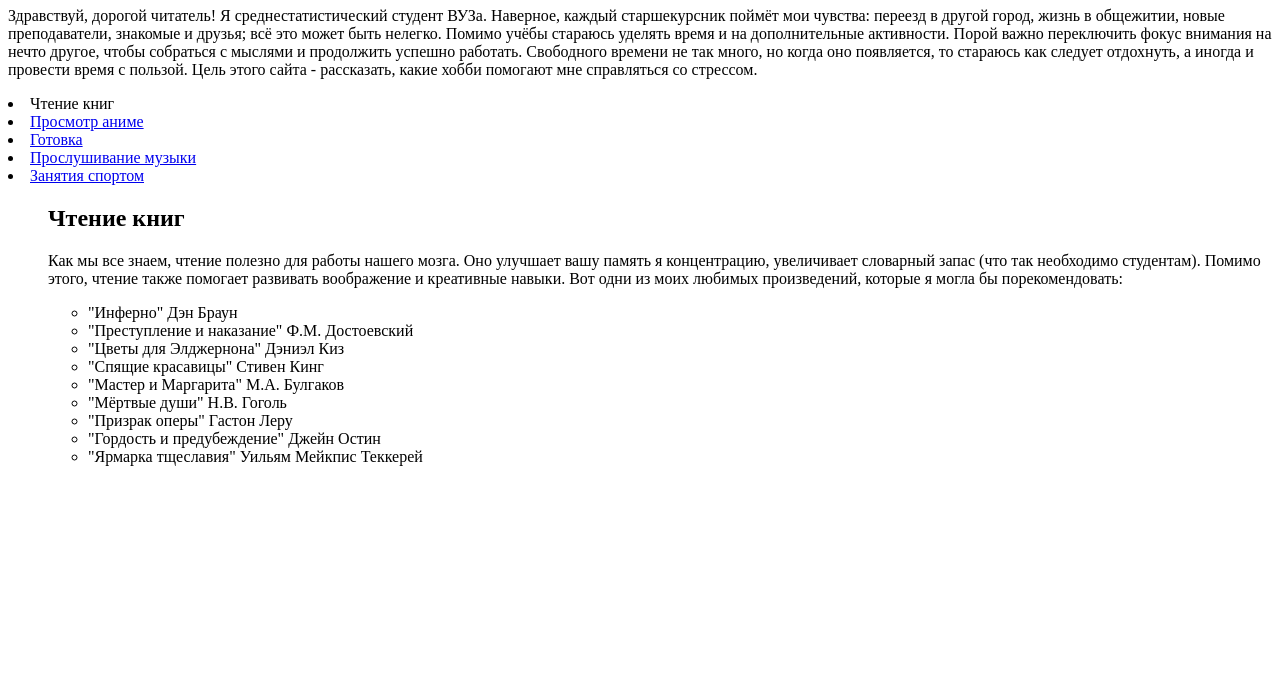
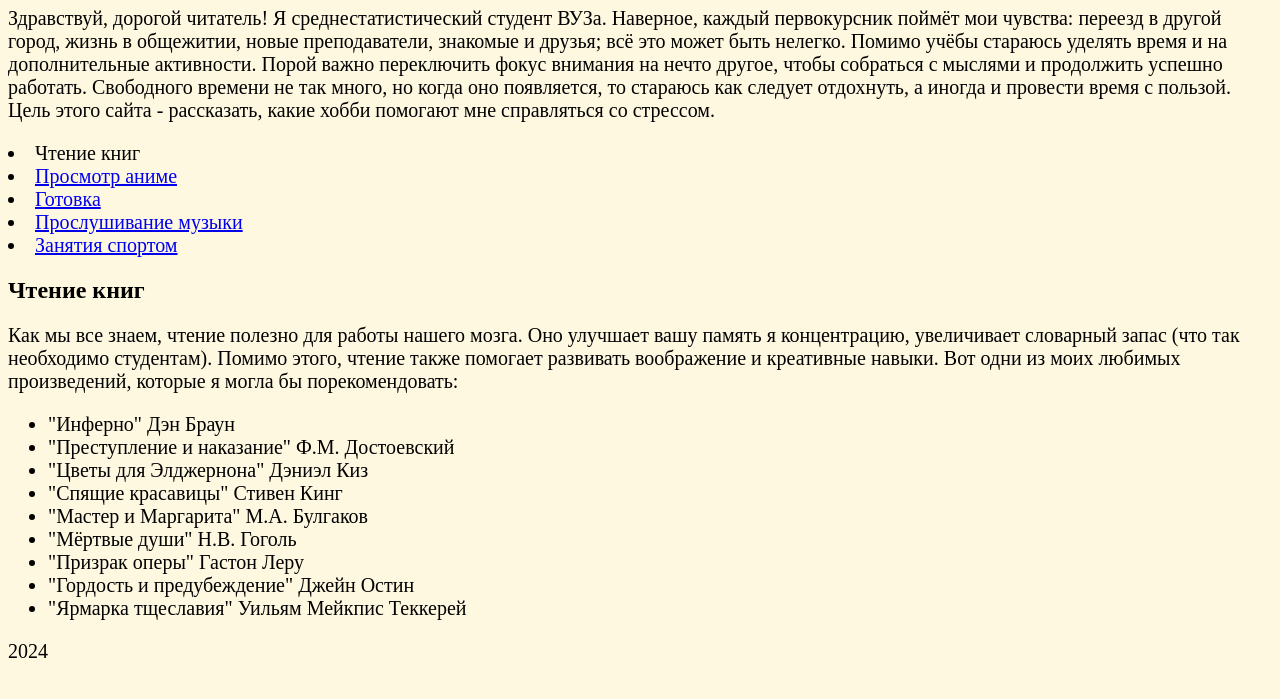
Before and after one commit to ArinaGorod/ArinaGorod.github.io, a plain HTML site: page index.html in a window 1280 px wide. Shown: the part 101-800 px from the top of the page. Drawn offline with Linux system fonts and the light colour scheme.

Commit message:
Fri, Mar 22, 2024, 10:34 AM +07:00

```diff
--- a/index.html
+++ b/index.html
@@ -3,16 +3,20 @@
     <head>
         <meta charset="utf-8">
         <title>My hobbies</title>
+        <link href="style.css" rel="stylesheet">
     </head>
     <body>
-        <img src="./9862fbd3ad51ff08b2087db109d04a12.png" width: "190px" height: "114px">
+        <header>
+            <img src="./https://fjwp.s3.amazonaws.com/blog/wp-content/uploads/2020/02/29113959/hobby-money.png" width: "190px" height: "114px">
             <h1>Мои увлечения</h1>
-        <p>Здравствуй, дорогой читатель! Я среднестатистический студент ВУЗа. Наверное, каждый старшекурсник поймёт мои чувства: переезд в другой город,
+        </header>
+        <p>Здравствуй, дорогой читатель! Я среднестатистический студент ВУЗа. Наверное, каждый первокурсник поймёт мои чувства: переезд в другой город,
             жизнь в общежитии, новые преподаватели, знакомые и друзья; всё это может быть нелегко. Помимо учёбы стараюсь уделять время и на дополнительные активности. Порой важно
             переключить фокус внимания на нечто другое, чтобы собраться с мыслями и продолжить успешно работать.
             Свободного времени не так много, но когда оно появляется, то стараюсь как следует отдохнуть, а иногда и провести время с пользой.
             Цель этого сайта - рассказать, какие хобби помогают мне справляться со стрессом.
         </p>
+        <nav>
         </ol>
         <li>Чтение книг</li>
         <li><a href="./page22.html">Просмотр аниме</a></li>
@@ -20,6 +24,8 @@
         <li><a href="page4.html">Прослушивание музыки</a></li>
         <li><a href="page5.html">Занятия спортом</a></li>
         <ol>
+        </nav>
+        <main>
             <h2>Чтение книг</h2>
             <p>Как мы все знаем, чтение полезно для работы нашего мозга. Оно улучшает вашу память я концентрацию, увеличивает словарный запас
                 (что так необходимо студентам). Помимо этого, чтение также помогает развивать воображение и креативные навыки.
@@ -36,5 +42,10 @@
                 <li>"Ярмарка тщеславия" Уильям Мейкпис Теккерей</li>
             </ul>
         </p>
+        </main>
+
+        <footer>
+            2024
+        </footer>
     </body>
 </html>
--- /dev/null
+++ b/style.css
@@ -0,0 +1,12 @@
+body {
+    background-color: #fff8e1;
+}
+p {
+    font-size: 20px;
+}
+li {
+    font-size: 20px;
+}
+footer {
+    font-size: 20px;
+}
--- /dev/null
+++ b/style2.css
@@ -0,0 +1,12 @@
+body {
+    background-color: #fce4ec;
+}
+p {
+    font-size: 20px;
+}
+li {
+    font-size: 20px;
+}
+footer {
+    font-size: 20px;
+}
--- /dev/null
+++ b/style3.css
@@ -0,0 +1,12 @@
+body {
+    background-color: #ffe0b2;
+}
+p {
+    font-size: 20px;
+}
+li {
+    font-size: 20px;
+}
+footer {
+    font-size: 20px;
+}
--- /dev/null
+++ b/style4.css
@@ -0,0 +1,12 @@
+body {
+    background-color: #ede7f6;
+}
+p {
+    font-size: 20px;
+}
+li {
+    font-size: 20px;
+}
+footer {
+    font-size: 20px;
+}
--- /dev/null
+++ b/style5.css
@@ -0,0 +1,12 @@
+body {
+    background-color: #e8f5e9;
+}
+p {
+    font-size: 20px;
+}
+li {
+    font-size: 20px;
+}
+footer {
+    font-size: 20px;
+}
```
Also changed, not shown: page22.html (+12 -0 lines), page3.html (+11 -0 lines), page4.html (+11 -0 lines), page5.html (+11 -0 lines), hobby-money.png (added). Lines whose indentation alone changed are shown as unchanged.
